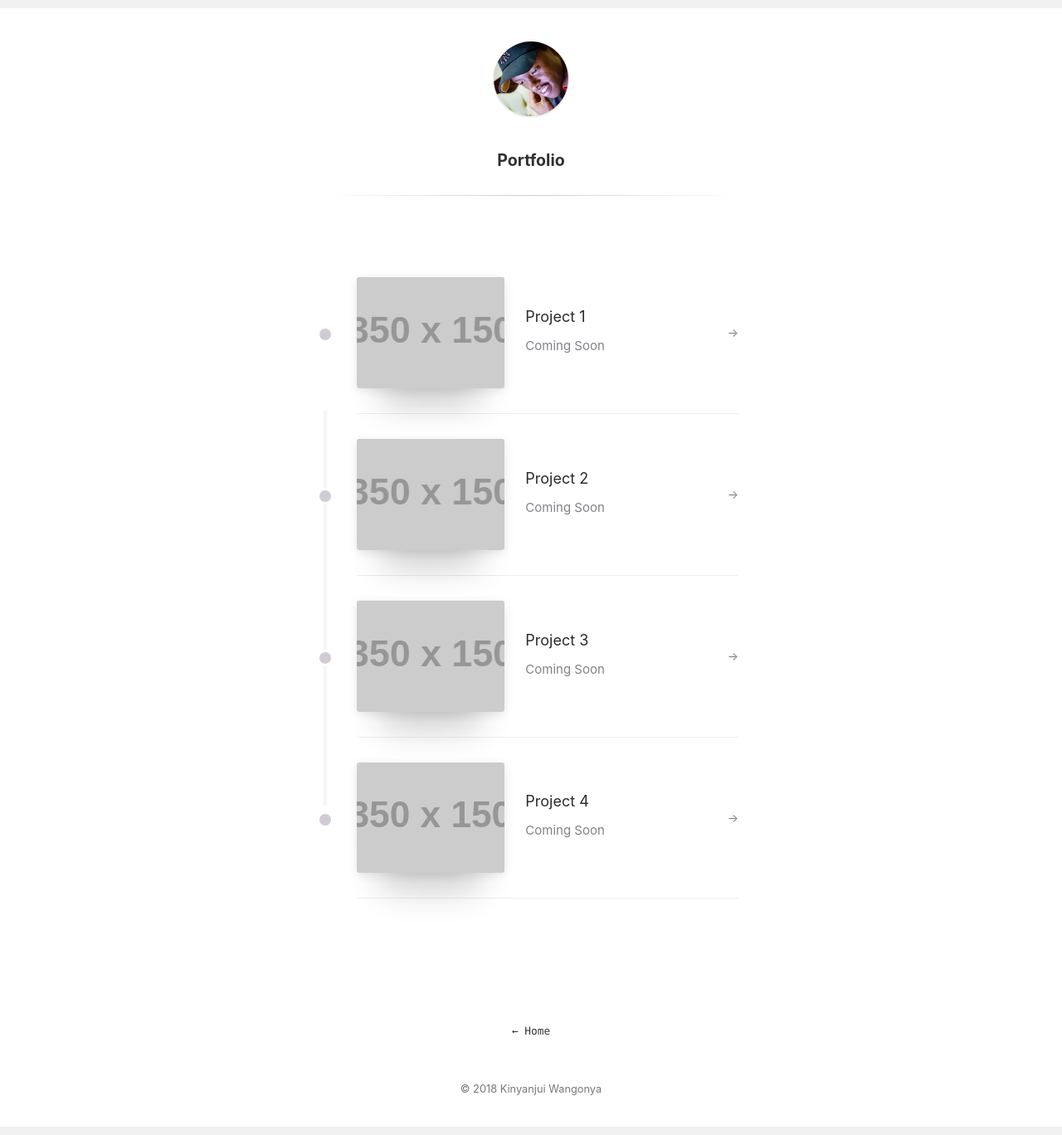
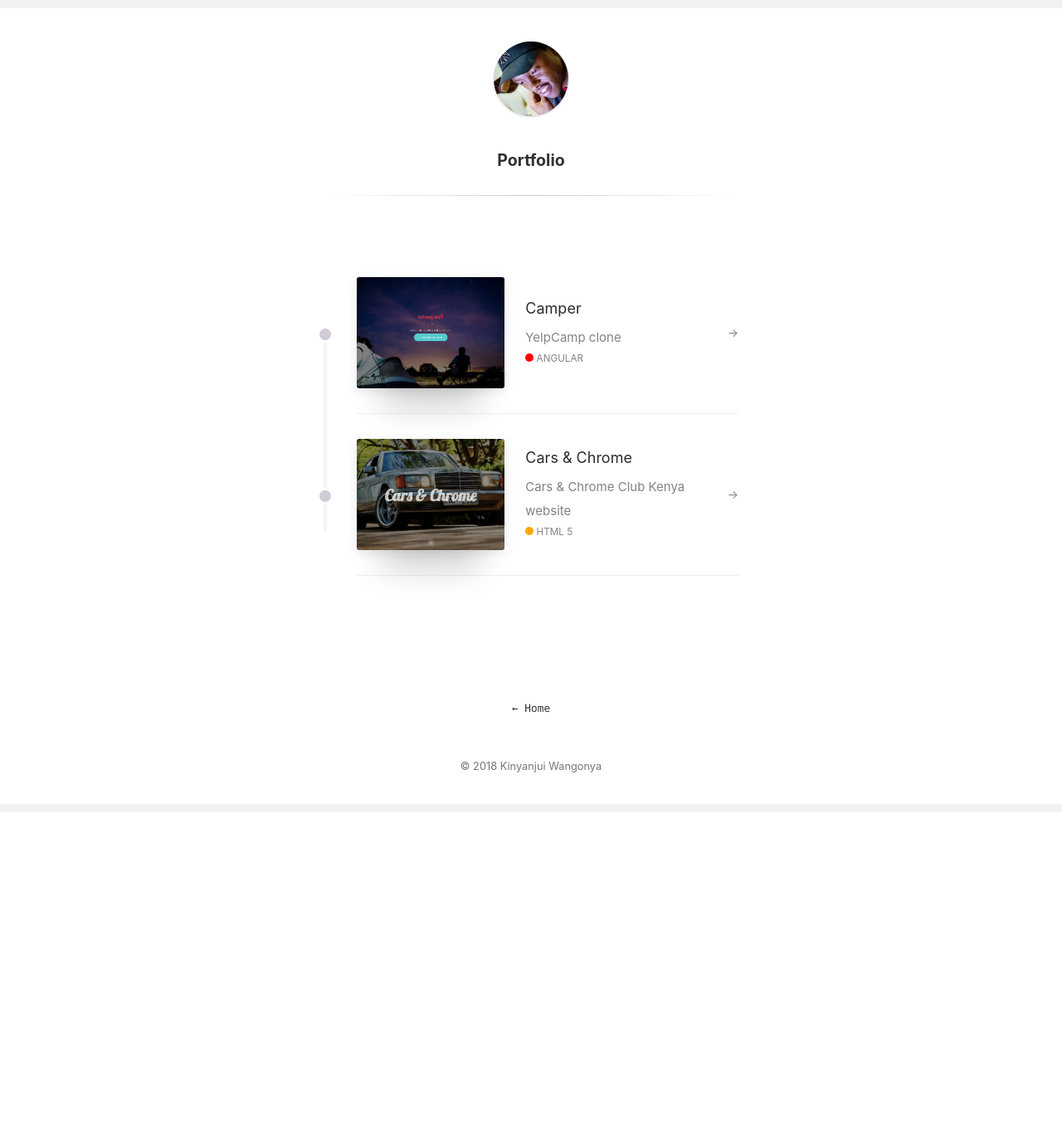
Before and after one commit to wang0nya/wang0nya.github.io, a Jekyll site: the page built from portfolio.md, in a window 1280 px wide. Shown: the whole page at 83% size. Built offline with Jekyll 4.4.1, drawn with Linux system fonts in a browser that asks for light colours; after the commit the page ends 979 px from its top, so only the background shows below that.

Commit message:
update portfolio

```diff
--- a/_layouts/portfolio.html
+++ b/_layouts/portfolio.html
@@ -140,6 +140,20 @@ layout: default
         .work .work-item .work-item-content .ion {
             display: block;
         }
+        .angular {
+            height: 10px;
+            width: 10px;
+            background-color: red;
+            border-radius: 50%;
+            display: inline-block;
+        }
+        .html {
+            height: 10px;
+            width: 10px;
+            background-color: orange;
+            border-radius: 50%;
+            display: inline-block;
+        }
     }
 </style>
 <article>
--- a/portfolio.md
+++ b/portfolio.md
@@ -6,53 +6,33 @@ title: Portfolio
 		<div class="container">
 			<div class="row">
 			    <div class="work-box">
-				<a href="#" title="Project 1" class="work-item" target="_blank">
+
+			    <a href="https://camperproject.herokuapp.com/welcome" title="Camper" class="work-item" target="_blank">
 			      <div class="work-item-content">
-			      	<div class="work-item-image" style="background-image: url('https://via.placeholder.com/350x150');"></div>
+			      	<div class="work-item-image" style="background-image: url('assets/camper.png');"></div>
 			      	<div class="work-item-text">
-			      		<h4 class="work-item-title">Project 1</h4>
-			      		<p>Coming Soon</p>
+			      		<h4 class="work-item-title">Camper</h4>
+			      		<p>YelpCamp clone</p>
+			      		<small><span class="angular"></span> ANGULAR</small>
 			      	</div>
 			      	&rarr;
 			      	<div class="circle"></div>
 			      </div>
 			    </a>
 
-			    <a href="#" title="Project 2" class="work-item" target="_blank">
+			    <a href="https://wang0nya.github.io/cars-n-chrome/" title="Cars & Chrome" class="work-item" target="_blank">
 			      <div class="work-item-content">
-			      	<div class="work-item-image" style="background-image: url('https://via.placeholder.com/350x150');"></div>
+			      	<div class="work-item-image" style="background-image: url('assets/cnc.png');"></div>
 			      	<div class="work-item-text">
-			      		<h4 class="work-item-title">Project 2</h4>
-			      		<p>Coming Soon</p>
+			      		<h4 class="work-item-title">Cars & Chrome</h4>
+			      		<p>Cars & Chrome Club Kenya website</p>
+			      		<small><span class="html"></span> HTML 5</small>
 			      	</div>
 			      	&rarr;
 			      	<div class="circle"></div>
 			      </div>
 			    </a>
 
-			    <a href="#" title="Project 3" class="work-item" target="_blank">
-			      <div class="work-item-content">
-			      	<div class="work-item-image" style="background-image: url('https://via.placeholder.com/350x150');"></div>
-			      	<div class="work-item-text">
-			      		<h4 class="work-item-title">Project 3</h4>
-			      		<p>Coming Soon</p>
-			      	</div>
-			      	&rarr;
-			      	<div class="circle"></div>
-			      </div>
-			    </a>
-
-			    <a href="#" title="Project 4" class="work-item" target="_blank">
-                			      <div class="work-item-content">
-                			      	<div class="work-item-image" style="background-image: url('https://via.placeholder.com/350x150');"></div>
-                			      	<div class="work-item-text">
-                			      		<h4 class="work-item-title">Project 4</h4>
-                			      		<p>Coming Soon</p>
-                			      	</div>
-                			      	&rarr;
-                			      	<div class="circle"></div>
-                			      </div>
-                			    </a>
 		    </div>
 	    </div>
     </div>
```
Also changed, not shown: assets/camper.png (added), assets/cnc.png (added), 5 other files.
